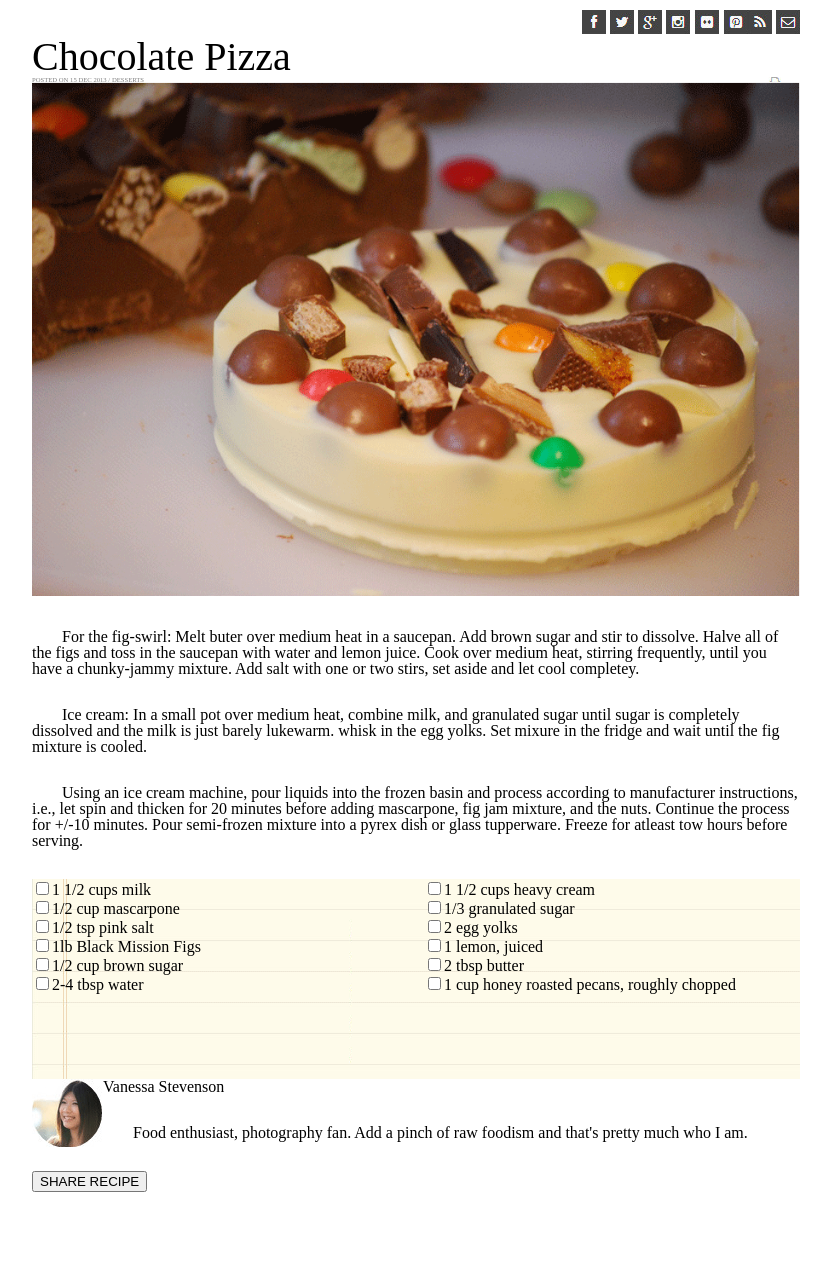
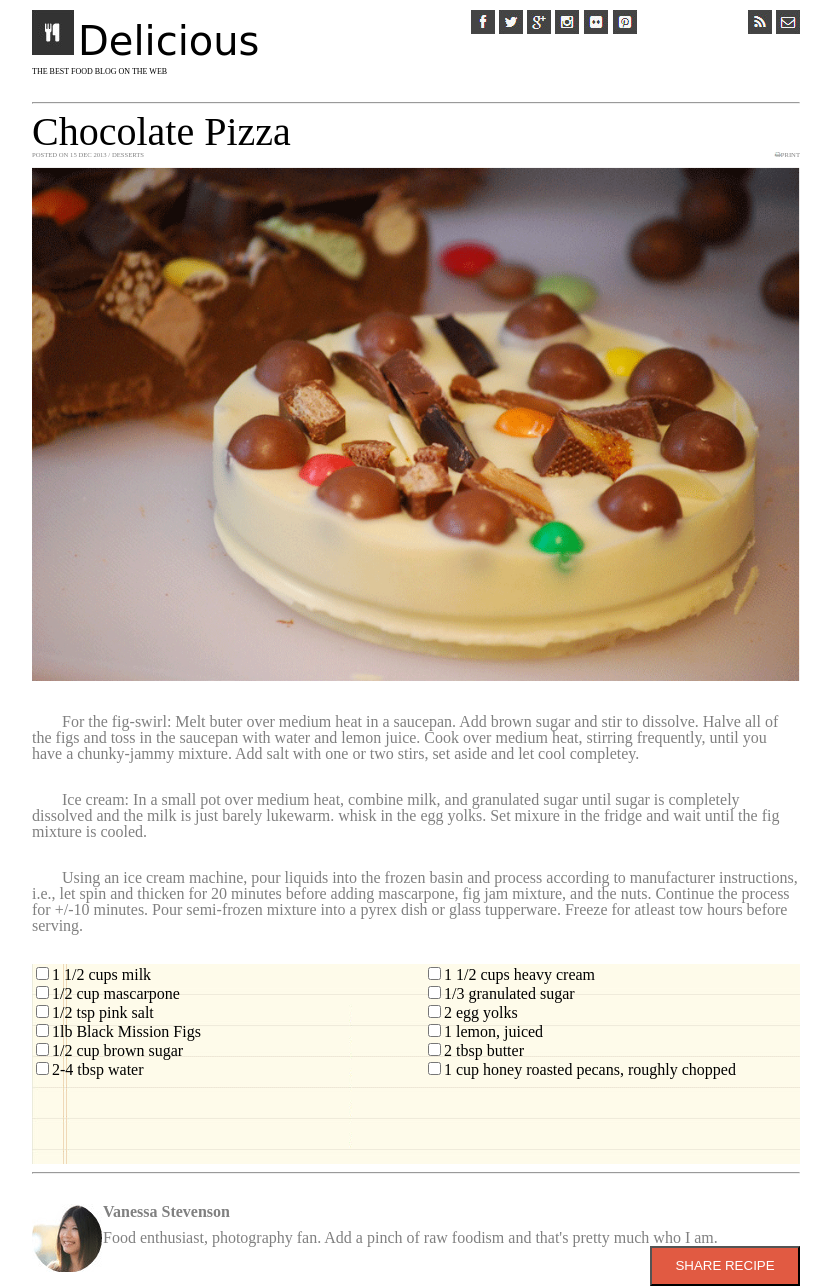
Before and after one commit to Mattmunch/chocolate-pizza, a plain HTML site: page index.html in a window 1280 px wide. Shown: the whole page, without its empty margins (224-1055 px from the left). Before the commit the page ends 1192 px from the top, so only its background shows below. Drawn offline with Linux system fonts and the light colour scheme.

Commit message:
pretty close to done

```diff
--- a/index.html
+++ b/index.html
@@ -12,9 +12,14 @@
 
 <body>
     <Header>
+        <div class="logo">
+            <img src="./assets/logo.png" alt="Delicious logo">
+            <span class="logo-text">Delicious</span><br>
+            <span class="logo-description">THE BEST FOOD BLOG ON THE WEB</span>
+        </div>
         <div class="social-media">
-            <img src="./assets/fb-icon.png" alt="">
-            <img src="./assets/twit-icon.png" alt="">
+            <img src="./assets/fb-icon.png" alt="facebook logo">
+            <img src="./assets/twit-icon.png" alt="twitter logo">
             <img src="./assets/gp-icon.png" alt="">
             <img src="./assets/insta-icon.png" alt="">
             <img src="./assets/flic-icon.png" alt="">
@@ -25,6 +30,7 @@
             <img src="./assets/mail-icon.png" alt="">
         </div>
     </Header>
+    <hr/>
     <section>
         <h1>
             Chocolate Pizza
@@ -33,7 +39,7 @@
             <span class="posted-on">POSTED ON 15 DEC 2013 / DESSERTS
             </span>
             <span class="print">
-                <img src="./assets/print-icon.png" alt="">PRINT
+                <img class="print-img" src="./assets/print-icon.png" alt="">PRINT
             </span>
         </div>
 
@@ -70,13 +76,14 @@
             <li><input class="ingredients" type="checkbox">1 cup honey roasted pecans, roughly chopped</li>
         </ul>
     </section>
+    <hr/>
     <footer>
         <img class="vanessa" src="./assets/van-pic.png" alt="Recipe Author">
-        <h5>
-            Vanessa Stevenson
-        </h5>
-        <p>Food enthusiast, photography fan. Add a pinch of raw foodism and that's pretty much who I am.</p>
-        <button>SHARE RECIPE</button>
+        <p>
+                <h5>Vanessa Stevenson</h5>
+
+            Food enthusiast, photography fan. Add a pinch of raw foodism and that's pretty much who I am.<button>SHARE RECIPE</button>
+        </p>
 
     </footer>
 
--- a/style.css
+++ b/style.css
@@ -8,6 +8,19 @@ body {
     width:100%;
     height: 200px;
 }
+footer {
+    color: gray;
+}
+.logo {
+    float: left
+}
+.logo-text {
+    font-family: cursive;
+    font-size: 30pt;
+}
+.logo-description {
+    font-size: 6pt;
+}
 
 
 li {
@@ -17,19 +30,22 @@ h1 {
     font-size: 30pt;
 }
 header {
+    margin-bottom: 25px;
     margin-top: 10px;
     width: 100%;
     display: flex;
-    justify-content: flex-end;
+    justify-content: space-between;
 }
 
 .social-media, .mail {
     display: inline-block;
+    margin-left: 115px;
 
 }
 p {
     margin: 30px 0 30px 0;
     text-indent: 30px;
+    color: gray;
 }
 .stamp {
     display:flex;
@@ -37,6 +53,14 @@ p {
     font-size: 5pt;
     height: 5px;
     color: gray;
+    margin-bottom: 10px;
+}
+button {
+    float: right;
+    width: 150px;
+    height: 40px;
+    background-color: rgb(225, 90, 66);
+    color: white;
 }
 .hero-image {
     width: 100%;
@@ -44,3 +68,14 @@ p {
 .vanessa {
     float: left;
 }
+.print-img {
+    height: 5px;
+}
+.mail {
+    margin-left: 15px;
+}
+h5 {
+    font-weight: bold;
+    color: gray;
+    margin-bottom: 10px;
+}
```
